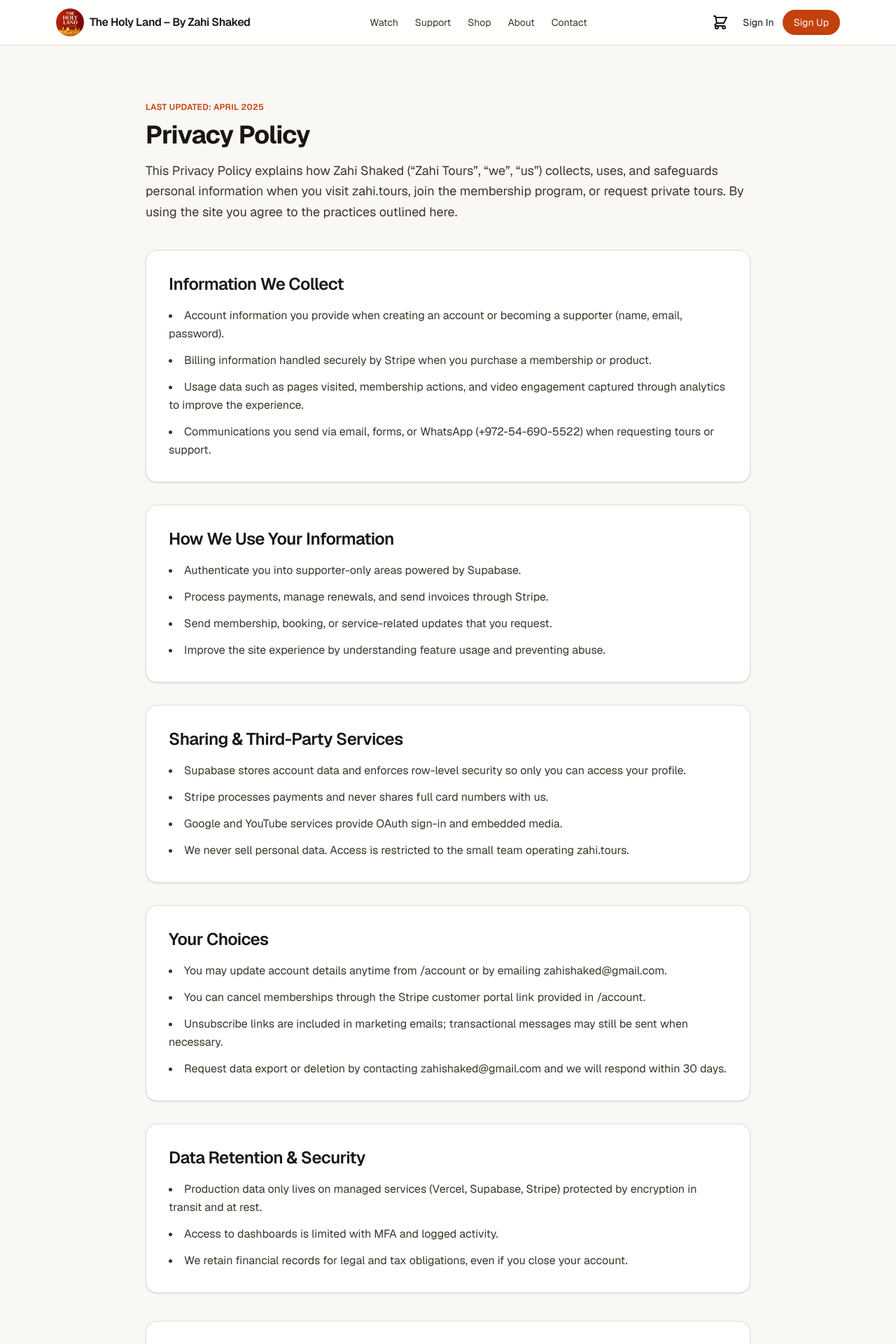
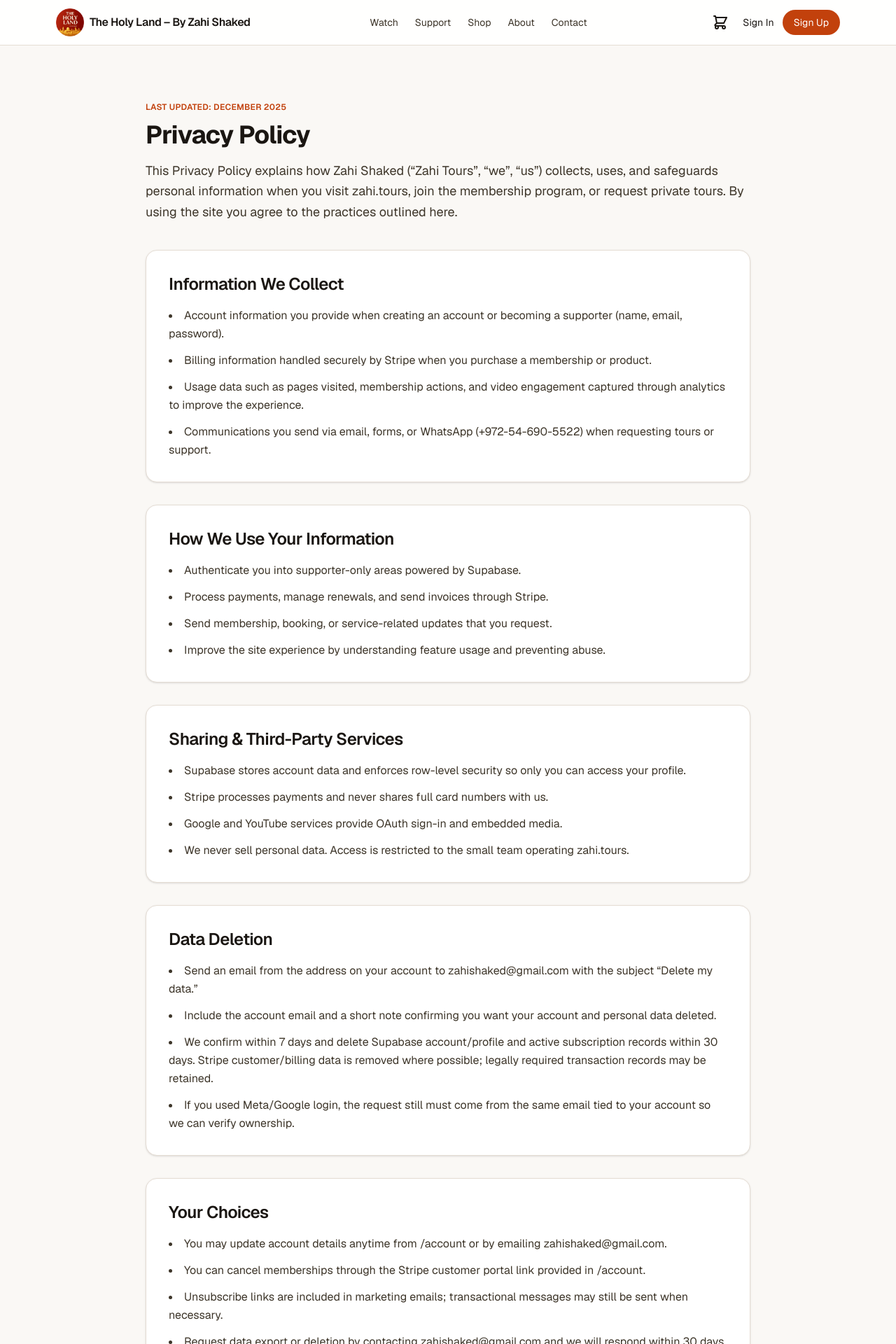
Before and after one commit to Ponzee/zahi-tours, a Next.js app: page /privacy in a window 1280 px wide. Shown: the top 1920 px of the page at 70% size. Built offline with nearby package versions, Linux system fonts and the light colour scheme; no server answers.

Commit message:
Add data deletion instructions to privacy policy

```diff
--- a/app/privacy/page.tsx
+++ b/app/privacy/page.tsx
@@ -7,7 +7,7 @@ export const metadata = {
     "How Zahi Tours collects, uses, and protects personal information across tours, memberships, and digital products.",
 };
 
-const LAST_UPDATED = "April 2025";
+const LAST_UPDATED = "December 2025";
 
 const privacySections = [
   {
@@ -35,6 +35,16 @@ const privacySections = [
       "Stripe processes payments and never shares full card numbers with us.",
       "Google and YouTube services provide OAuth sign-in and embedded media.",
       "We never sell personal data. Access is restricted to the small team operating zahi.tours.",
+    ],
+  },
+  {
+    title: "Data Deletion",
+    id: "data-deletion",
+    content: [
+      "Send an email from the address on your account to zahishaked@gmail.com with the subject “Delete my data.”",
+      "Include the account email and a short note confirming you want your account and personal data deleted.",
+      "We confirm within 7 days and delete Supabase account/profile and active subscription records within 30 days. Stripe customer/billing data is removed where possible; legally required transaction records may be retained.",
+      "If you used Meta/Google login, the request still must come from the same email tied to your account so we can verify ownership.",
     ],
   },
   {
@@ -78,7 +88,11 @@ export default function PrivacyPage() {
 
           <div className="mt-10 space-y-8">
             {privacySections.map((section) => (
-              <section key={section.title} className="bg-white rounded-2xl border border-[#e5ddd4] p-6 md:p-8 shadow-sm">
+              <section
+                key={section.title}
+                id={section.id}
+                className="bg-white rounded-2xl border border-[#e5ddd4] p-6 md:p-8 shadow-sm"
+              >
                 <h2 className="text-2xl font-semibold tracking-tight text-[#1a1612]">
                   {section.title}
                 </h2>
```
